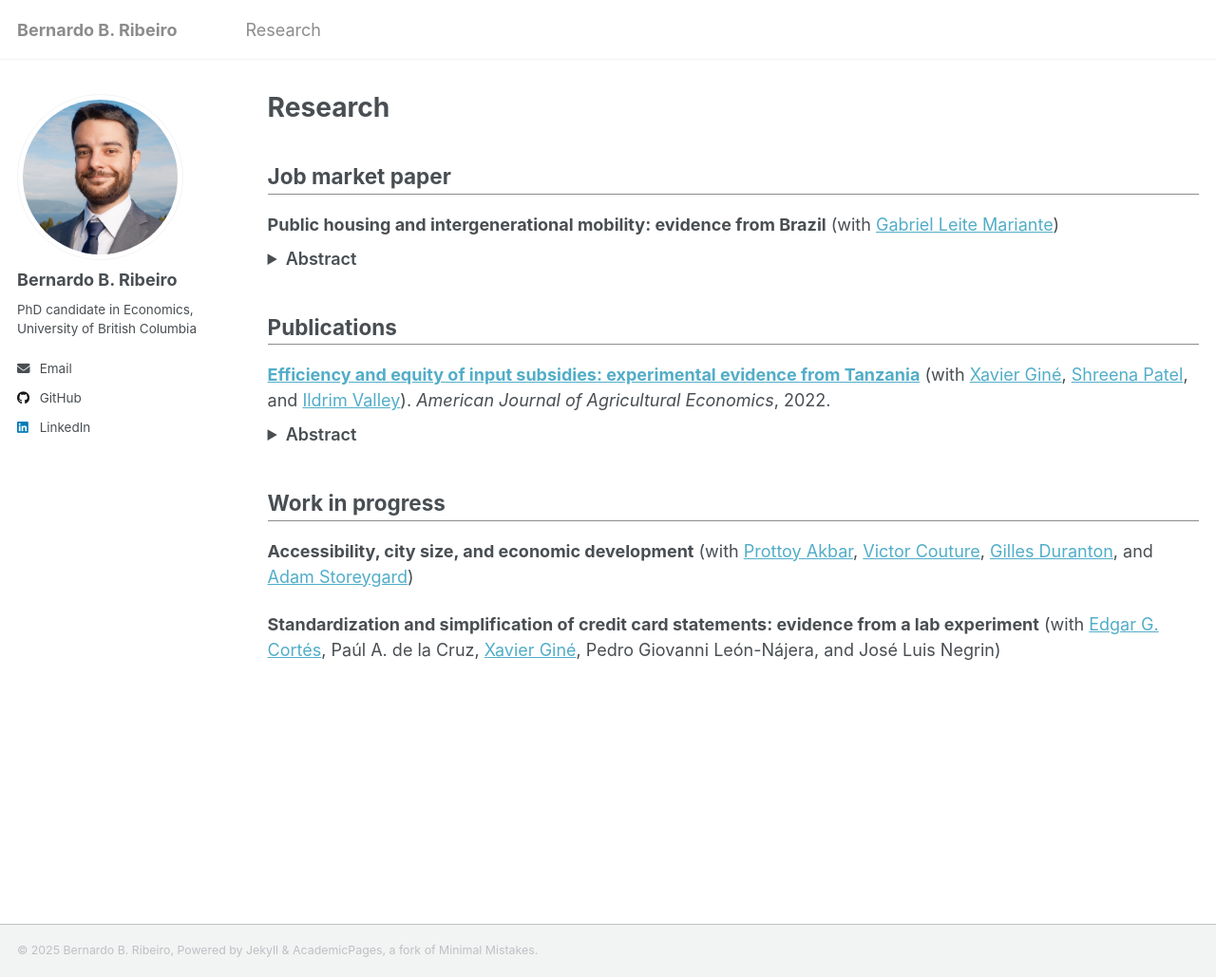
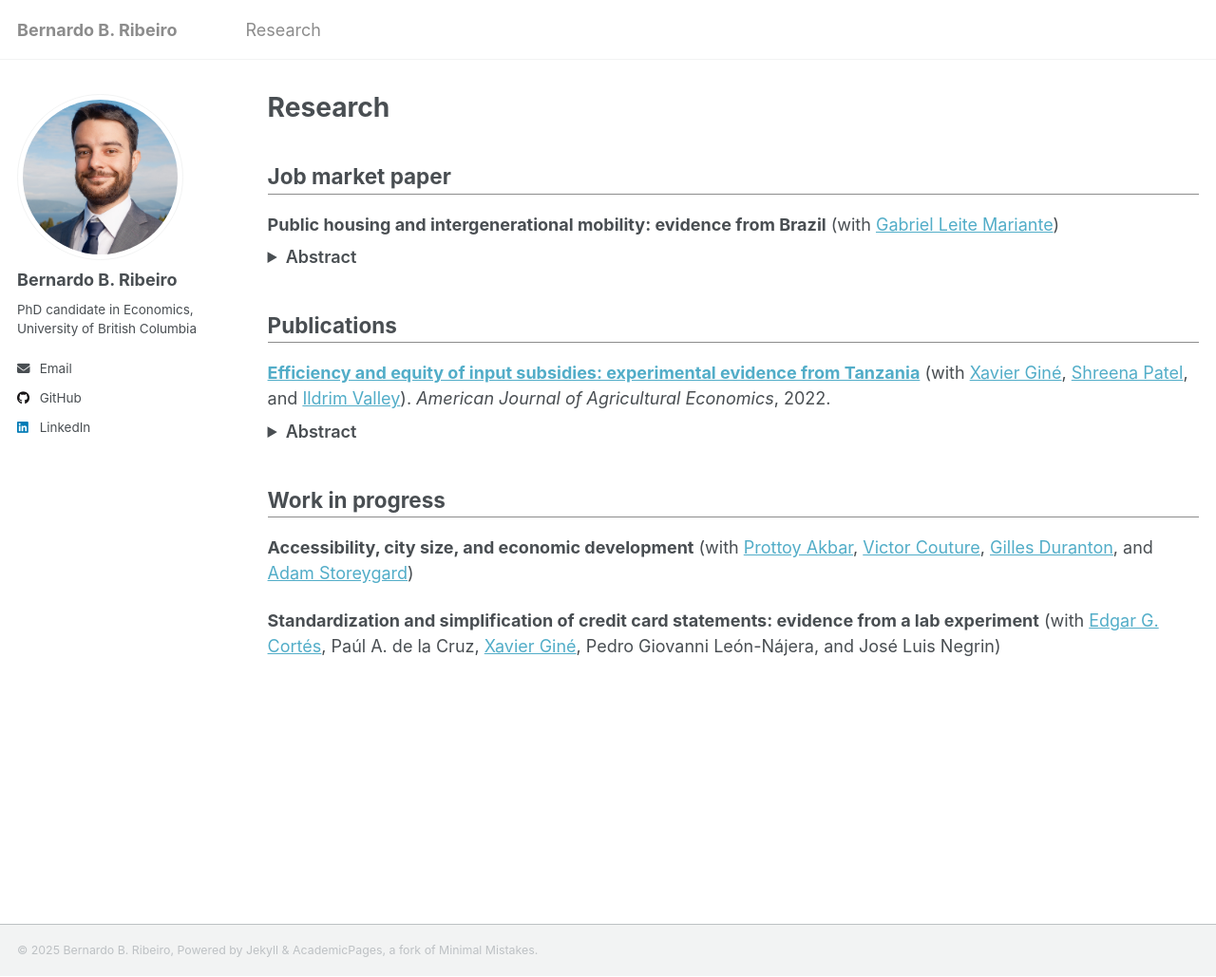
Before and after one commit to bbribeiro/bbribeiro.github.io, a Jekyll site: the page built from _pages/research.md, in a window 1280 px wide and 1029 px high. Shown: the whole window at 95% size. Built offline with Jekyll 4.4.1, drawn with Linux system fonts in a browser that asks for light colours; a script that is not in the unit is left out.

Commit message:
Update main.scss

```diff
--- a/assets/css/main.scss
+++ b/assets/css/main.scss
@@ -50,8 +50,8 @@ h2 {
 }
 
 /* Tighten spacing around paper titles and abstracts */
-.paper-title { margin-bottom: 0.5rem; }
-.paper-title + details.abstract { margin-top: 0.5rem; }
+.paper-title { margin-bottom: 0.4rem; }
+.paper-title + details.abstract { margin-top: 0.4rem; }
 
 /* Keep “Abstract” snug with its text */
 details.abstract summary { font-style: normal; font-weight: 600; margin-bottom: 0; cursor: pointer; }
```
